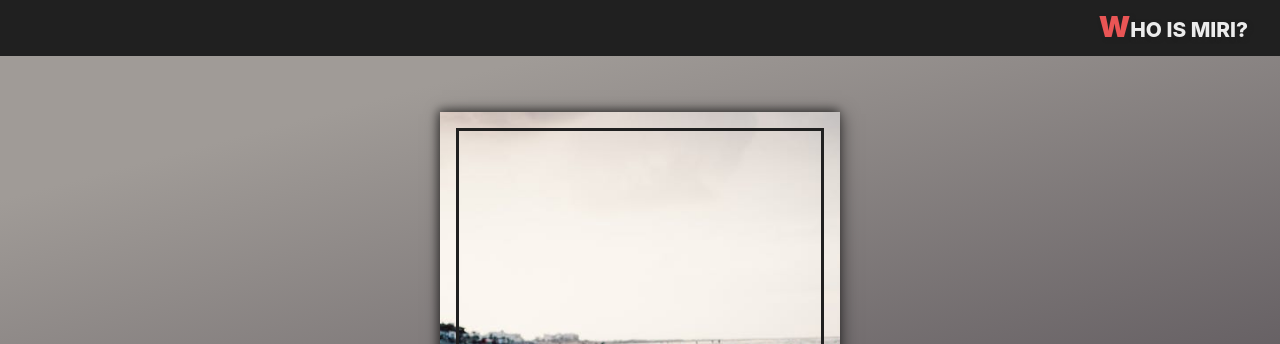
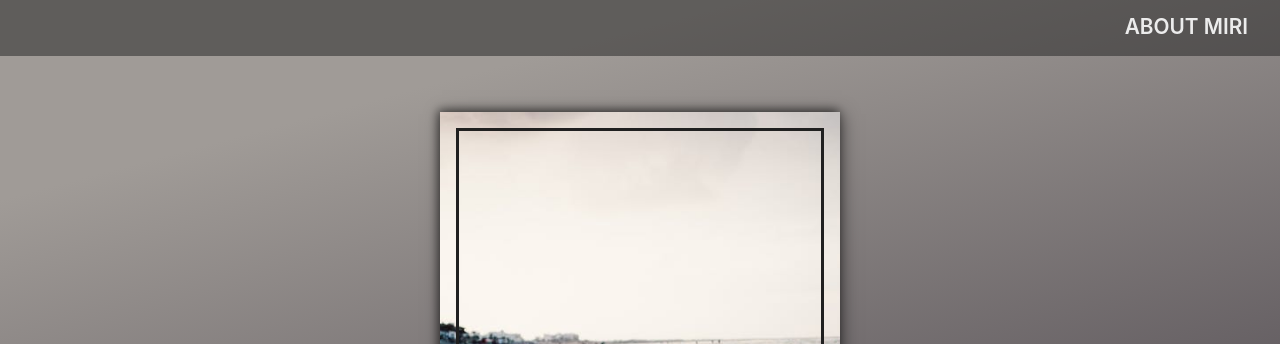
Before and after one commit to charlesmartinreed/imbalance-the-novel-website, a plain HTML site: page index.html in a window 1280 px wide. Shown: the top 344 px of the page. Drawn offline with Linux system fonts and the light colour scheme.

Commit message:
Make slight styling changes.

```diff
--- a/index.html
+++ b/index.html
@@ -17,7 +17,7 @@
     <!-- NAV SECTION -->
     <nav>
       <ul class="nav-items">
-        <li class="nav-item"><a href="#about__author">Who is Miri?</a></li>
+        <li class="nav-item"><a href="#about__author">About Miri</a></li>
       </ul>
     </nav>
     <div class="main-container">
--- a/style.css
+++ b/style.css
@@ -46,7 +46,7 @@ nav {
   /* right: 0; */
   height: 7vh;
   width: 100%;
-  background: rgba(32, 32, 32, 1);
+  background: rgba(32, 32, 32, 0.5);
 
   display: flex;
   justify-content: flex-end;
@@ -64,21 +64,21 @@ nav {
   display: block;
   color: var(--clr-soft-white);
   text-decoration: none;
-  font-weight: 800;
+  font-weight: 600;
   text-transform: uppercase;
   /* letter-spacing: 0.03rem; */
   font-size: 1.3rem;
-  text-shadow: 2px 2px 4px rgba(32, 32, 32, 0.5);
+  /* text-shadow: 2px 2px 4px rgba(32, 32, 32, 0.5); */
 
   transition: all 0.2s ease-in-out;
   padding-bottom: 0.15em;
 }
 
 .nav-item a::first-letter {
-  color: var(--clr-soft-red);
-  font-size: 1.4em;
+  /* color: var(--clr-soft-red); */
+  /* font-size: 1.4em; */
   /* margin-right: 0.03em; */
-  font-weight: 900;
+  /* font-weight: 900; */
 }
 
 .nav-item a:hover {
```
